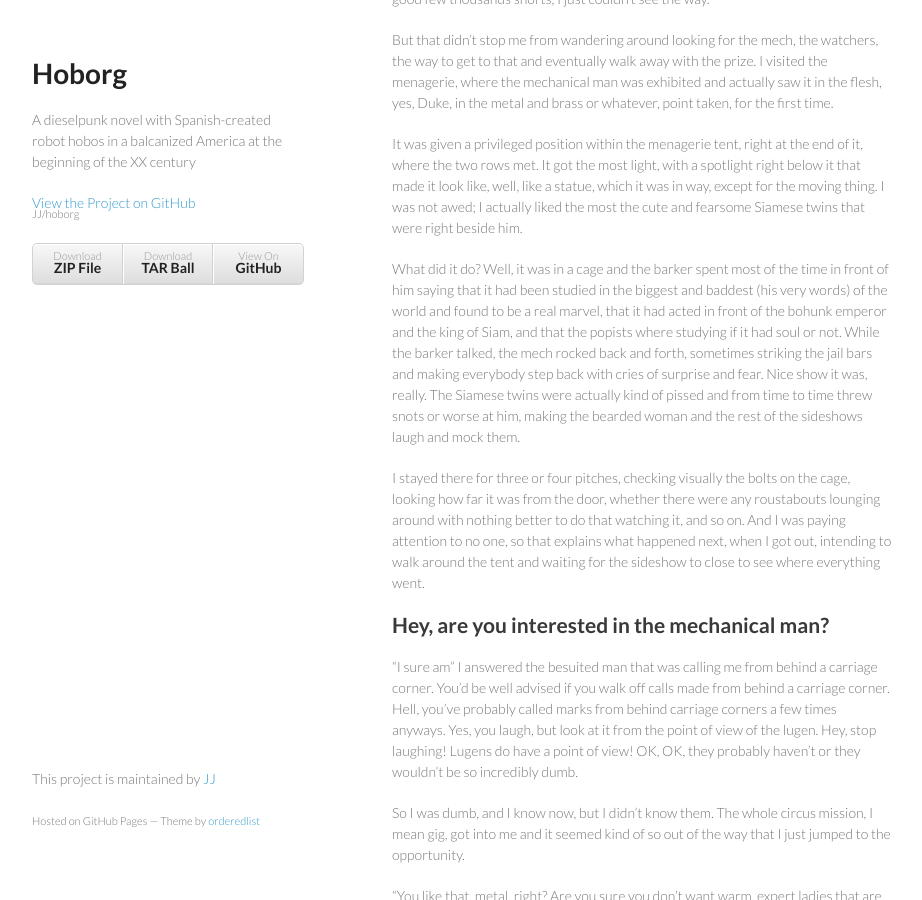
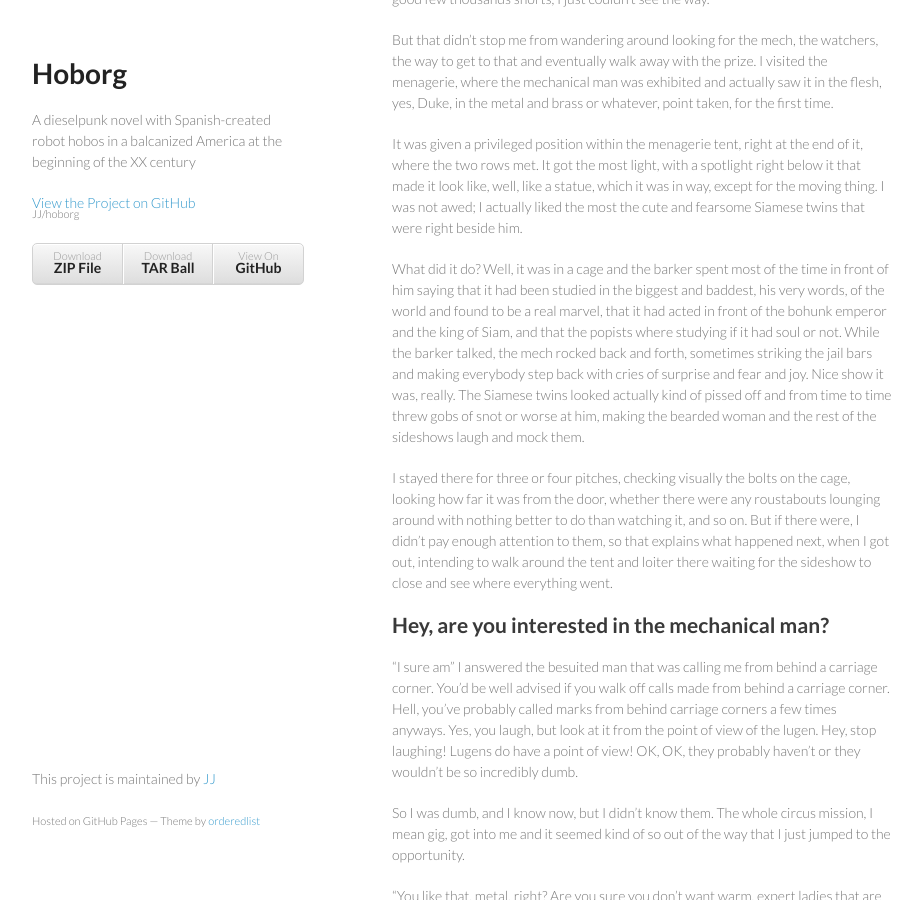
Before and after one commit to JJ/hoborg, a Jekyll site: the page built from text/text.md, in a window 1280 px wide and 900 px high, scrolled down 7612 px. Shown: the whole window, without its empty margins (178-1100 px from the left). Built offline with Jekyll 4.4.1, drawn with Linux system fonts in a browser that asks for light colours; some of the changed text lies outside the part shown.

Commit message:
Sync text/text.md from master to gh-pages

```diff
--- a/text/text.md
+++ b/text/text.md
@@ -449,22 +449,24 @@ right beside him.
 
 What did it do? Well, it was in a cage and the barker spent most of
 the time in front of him saying that it had been studied in the
-biggest and baddest (his very words) of the world and found to be a
+biggest and baddest, his very words, of the world and found to be a
 real marvel, that it had acted in front of the bohunk emperor and the
 king of Siam, and that the popists where studying if it had soul or
 not. While the barker talked, the mech rocked back and forth,
 sometimes striking the jail bars and making everybody step back with
-cries of surprise and fear. Nice show it was, really. The Siamese
-twins were actually kind of pissed and from time to time threw snots
+cries of surprise and fear and joy. Nice show it was, really. The Siamese
+twins looked actually kind of pissed off and from time to time threw
+gobs of snot
 or worse at him, making the bearded woman and the rest of the sideshows laugh and mock
 them.
 
 I stayed there for three or four pitches, checking visually the bolts
 on the cage, looking how far it was from the door, whether there were
-any roustabouts lounging around with nothing better to do that
-watching it, and so on. And I was paying attention to no one, so that
+any roustabouts lounging around with nothing better to do than
+watching it, and so on. But if there were, I didn't pay enough
+attention to them, so that
 explains what happened next, when I got out, intending to walk around
-the tent and waiting for the sideshow to close to see where everything
+the tent and loiter there waiting for the sideshow to close and see where everything
 went.
 
 Hey, are you interested in the mechanical man?
```
Also changed, not shown: other parts of text/text.md (+2 -2 lines).
